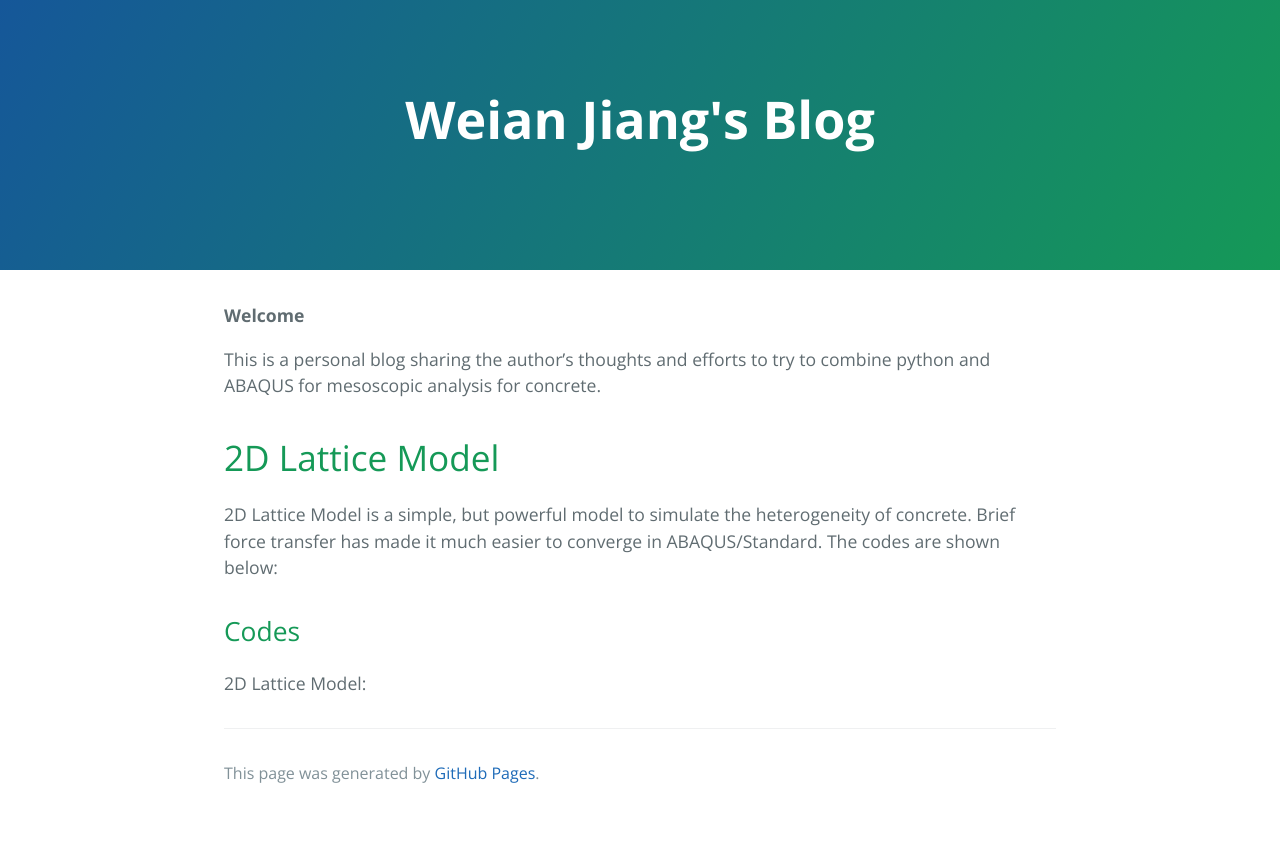
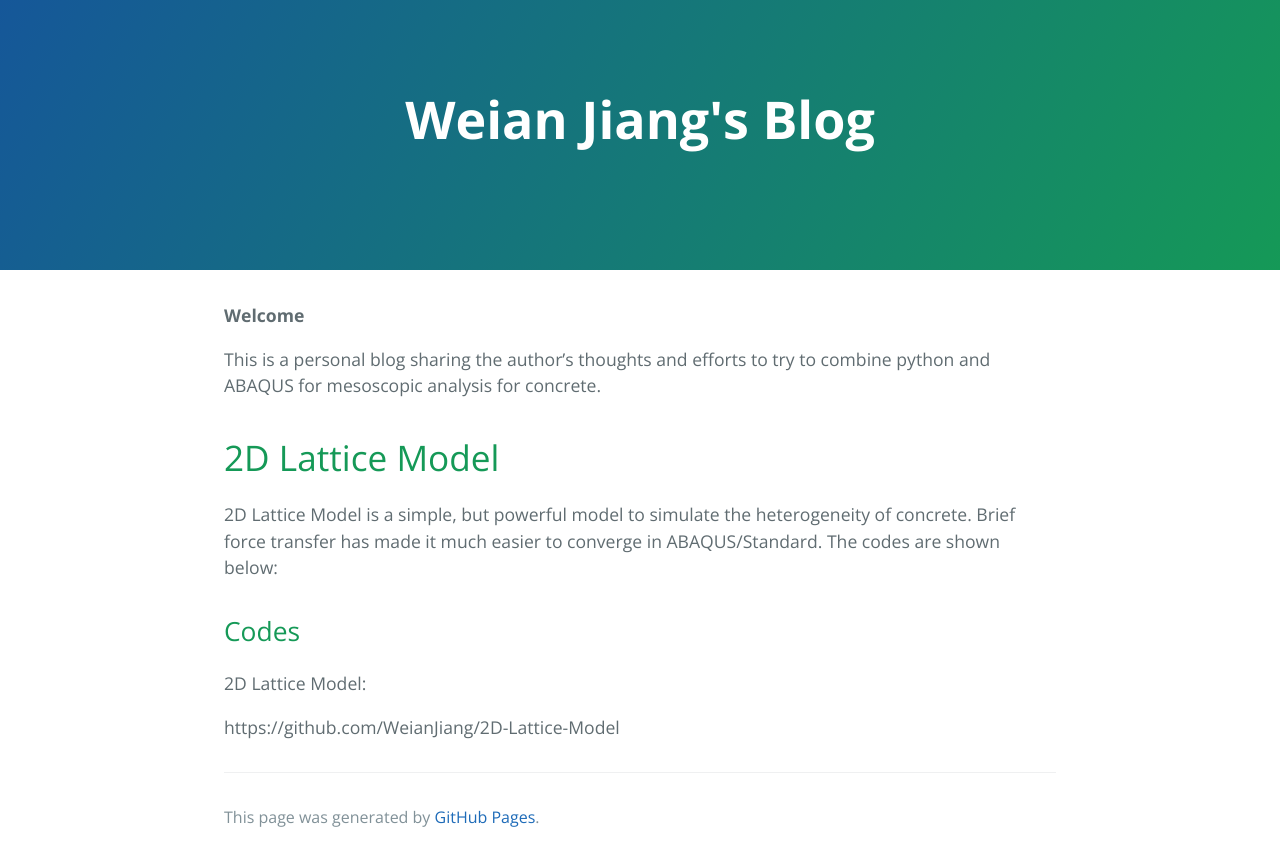
Before and after one commit to WeianJiang/WeianJiang.github.io, a Jekyll site: the page built from index.md, in a window 1280 px wide. Shown: the top 866 px of the page. Built offline with Jekyll 4.4.1, drawn with Linux system fonts in a browser that asks for light colours; the repository's description, which GitHub fills in, is left out.

Commit message:
Update index.md

```diff
--- a/index.md
+++ b/index.md
@@ -14,4 +14,6 @@ This is a personal blog sharing the author's thoughts and efforts to try to comb
 
 2D Lattice Model:
 
-[Link]: https://github.com/WeianJiang/2D-Lattice-Model
+[Link]: https://github.com/WeianJiang/2D-Lattice-Model	"2D Lattice Model"
+
+https://github.com/WeianJiang/2D-Lattice-Model
```
